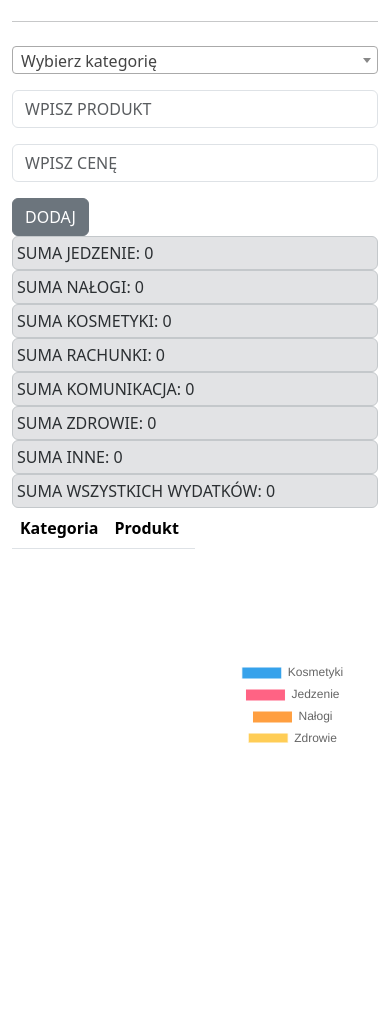
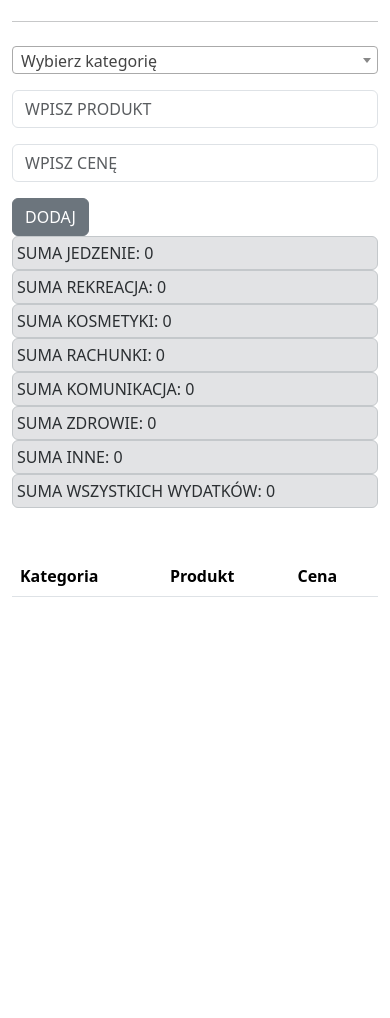
Before and after one commit to kajotka/shopping-list, a plain HTML site: page index.html in a window 390 px wide. Shown: the part 82-1100 px from the top of the page. Before the commit the page ends 1050 px from the top, so only its background shows below. Drawn offline with nearby package versions, Linux system fonts and the light colour scheme.

Commit message:
wersja bez backendu - poprawki

```diff
--- a/index.html
+++ b/index.html
@@ -16,13 +16,13 @@
       </p>
     </div>
     <div class="row">
-      <div class="col-12 col-sm-6">
-        <div class="form-group">
+      <div class="col-12 col-md-6">
+        <div class="form-group" style="width:100%">
           <select class="form-control" name="kategoria" id="kategoria">
             <option>Wybierz kategorię</option>
             <option value="Kosmetyki">Kosmetyki</option>
             <option value="Jedzenie">Jedzenie</option>
-            <option value="Nalogi">Nałogi</option>
+            <option value="Rekreacja">Rekreacja</option>
             <option value="Rachunki">Rachunki</option>
             <option value="Komunikacja">Komunikacja</option>
             <option value="Zdrowie">Zdrowie</option>
@@ -37,12 +37,12 @@
         </div>
         <button class="btn btn-secondary mt-3" id="przycisk" onclick="dodaj()">DODAJ</button>
       </div>
-      <div class="col-12 col-sm-6">
+      <div class="col-12 col-md-6">
         <div class="alert alert-secondary m-0 p-1" role="alert">
           SUMA JEDZENIE: <span id="sumaJedzenie">0</span>
         </div>
         <div class="alert alert-secondary m-0 p-1" role="alert">
-          SUMA NAŁOGI: <span id="sumaNalogi">0</span>
+          SUMA REKREACJA: <span id="sumaRekreacja">0</span>
         </div>
         <div class="alert alert-secondary m-0 p-1" role="alert">
           SUMA KOSMETYKI: <span id="sumaKosmetyki">0</span>
@@ -64,8 +64,8 @@
         </div>
       </div>
     </div>
-    <div class="row">
-      <div class="col-6" style="height:450px; overflow:scroll">
+    <div class="row mt-5 mt-md-0">
+      <div class="col-12 col-md-6" style="height:450px; overflow:scroll">
         <table class="table" id="tablica">
           <thead>
             <tr>
@@ -76,7 +76,7 @@
           </thead>
         </table>
       </div>
-      <div class="col-6"
+      <div class="col-12 col-md-6"
         style="height: 450px; display: flex; align-items: center; justify-content: center; margin-top: 10px;">
         <canvas id="myChart2"></canvas>
       </div>
--- a/script.js
+++ b/script.js
@@ -1,5 +1,5 @@
 var sumy = {
-  Nalogi: 0,
+  Rekreacja: 0,
   Kosmetyki: 0,
   Jedzenie: 0,
   Rachunki: 0,
@@ -62,7 +62,7 @@ function render() {
       labels: [
         "Kosmetyki",
         "Jedzenie",
-        "Nałogi",
+        "Rekreacja",
         "Zdrowie",
         "Komunikacja",
         "Rachunki",
@@ -74,7 +74,7 @@ function render() {
           data: [
             sumy.Kosmetyki,
             sumy.Jedzenie,
-            sumy.Nalogi,
+            sumy.Rekreacja,
             sumy.Zdrowie,
             sumy.Komunikacja,
             sumy.Rachunki,
```
